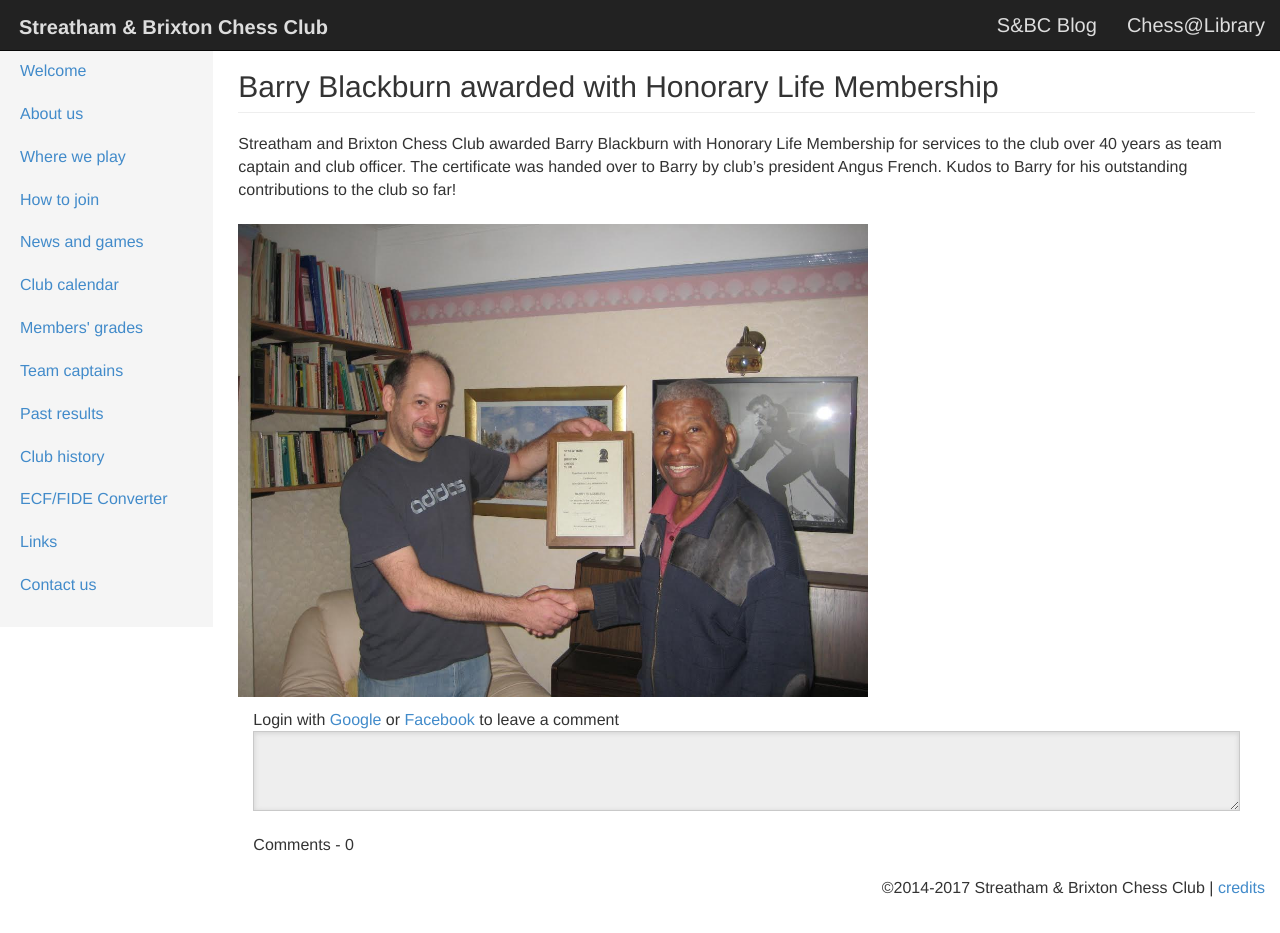
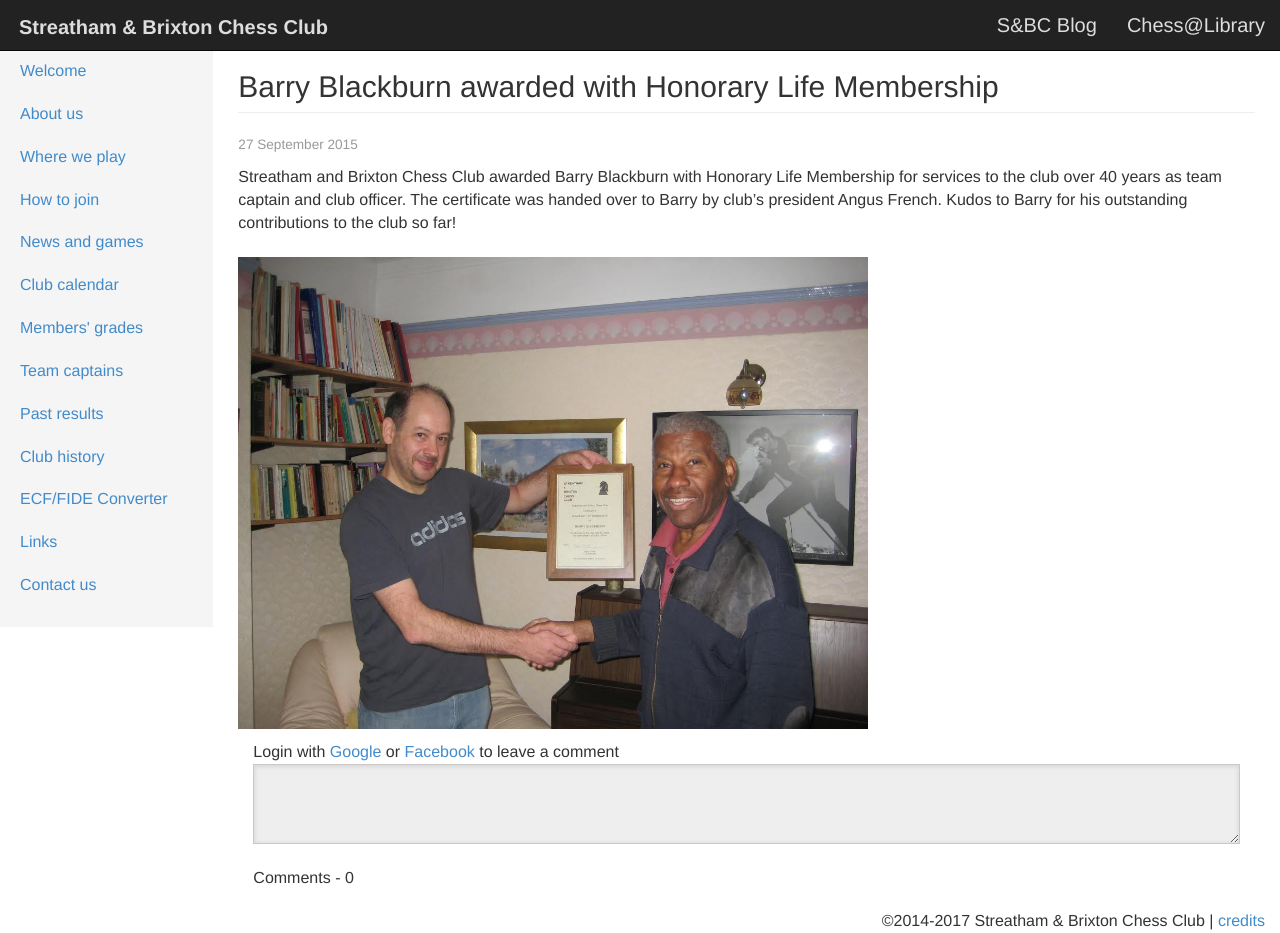
Before and after one commit to streathamchess/streathamchess.github.io, a Jekyll site: the page built from _posts/2015-09-27-barry-honor.md, in a window 1280 px wide and 933 px high. Built offline with Jekyll 4.4.1, drawn with Linux system fonts in a browser that asks for light colours; nearby versions of some CDN libraries; comment, search, counter and statistics services are not loaded.

Commit message:
Update post_with_comments.html

```diff
--- a/_layouts/post_with_comments.html
+++ b/_layouts/post_with_comments.html
@@ -6,6 +6,8 @@ layout: default
 <span style="margin:4px 10px 5px 0px;">
 	<p class="credits">By {{page.author}} --  <small>{{ page.date | date_to_long_string }}</small></p>
 </span>
+{% else %}
+	<p class="credits"><small>{{ page.date | date_to_long_string }}</small></p>
 {% endif %}
 
 {{content}}
```
